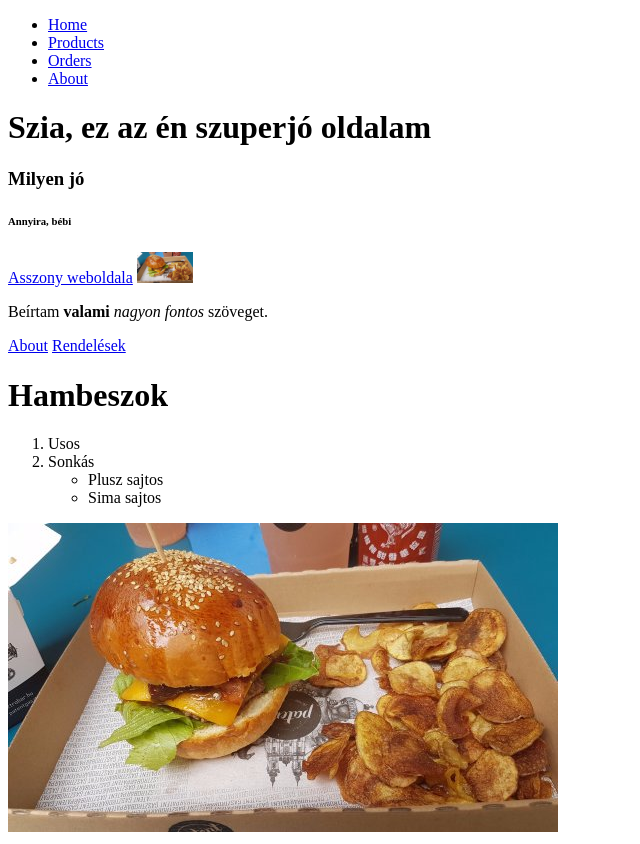
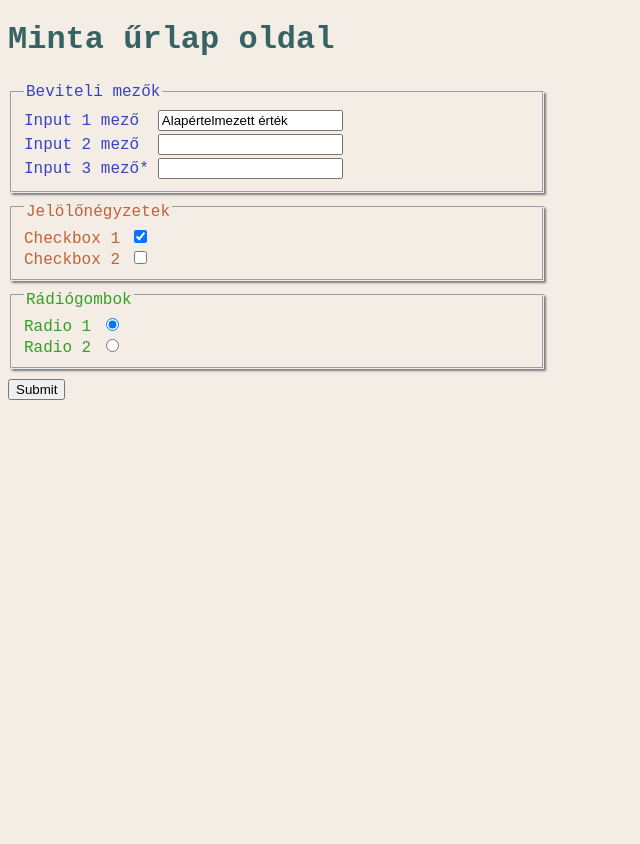
Before and after one commit to GGGasGit/GGGasGit.github.io, a plain HTML site: page index.html in a window 1280 px wide. Shown: the whole page, without its empty margins (0-640 px from the left). After the commit the page ends 800 px from the top, so only its background shows below. Drawn offline with Linux system fonts and the light colour scheme.

Commit message:
Test form page upload

```diff
--- /dev/null
+++ b/CSS/forms.css
@@ -0,0 +1,58 @@
+html {
+    background-color: rgb(243, 237, 229);
+}
+
+h1 {
+    font-family: 'Courier New', Courier, monospace;
+    color: rgb(56, 99, 99);
+}
+
+.form-input {
+    font-family: 'Courier New', Courier, monospace;
+    color: rgb(54, 68, 194);
+    box-shadow: 2px 2px 2px rgb(131, 123, 123);
+    width: 40%;
+    line-height: 1.5;
+}
+
+#input-text1 {
+    margin-left: 9px;
+}
+
+#input-text2 {
+    margin-left: 9px;
+}
+
+#input2 {
+    margin-top: 3px;
+}
+
+.form-check {
+    font-family: 'Courier New', Courier, monospace;
+    color: rgb(194, 98, 54);
+    box-shadow: 2px 2px 2px rgb(131, 123, 123);
+    width: 40%;
+}
+
+.form-check legend {
+    padding-top: 10px;
+}
+
+.form-radio {
+    font-family: 'Courier New', Courier, monospace;
+    color: rgb(53, 160, 39);
+    box-shadow: 2px 2px 2px rgb(131, 123, 123);
+    width: 40%;
+}
+
+.form-radio legend {
+    padding-top: 10px;
+}
+
+.form-block button {
+    margin-top: 10px;
+}
+
+.form-block button:active {
+    box-shadow: 2px 2px 3px #c0c0c0;
+}
--- a/index.html
+++ b/index.html
@@ -1,55 +1,55 @@
 <!DOCTYPE html>
 <html lang="en">
+
 <head>
     <meta charset="UTF-8">
     <meta name="viewport" content="width=device-width, initial-scale=1.0">
-    <title>Egy szuper oldal</title>
+    <title>Document</title>
+    <link rel="stylesheet" href="/CSS/forms.css">
 </head>
+
 <body>
-    <ul>
-        <li>
-            <a href="/">Home</a>
-        </li>
-        <li>
-            <a href="/pages/products.html">Products</a>
-        </li>
-        <li>
-            <a href="/pages/orders.html">Orders</a>
-        </li>
-        <li>
-            <a href="/about.html">About</a>
-        </li>
-    </ul>
-    <h1>
-        Szia, ez az én szuperjó oldalam
-    </h1>
-    <h3>
-        Milyen jó
-    </h3>
-    <h6>
-        Annyira, bébi
-    </h6>
-    <p>
-        <a target="blank" href="https://www.missq.es">Asszony weboldala</a>
-        <a href="https://www.missq.es"><img width="56" src="img/hambi.jpg" alt="hambi"></a>
-    </p>
-    <p>
-        Beírtam <strong>valami</strong> <em>nagyon fontos</em> szöveget.
-    </p>
-    <a href="about.html">About</a>
-    <a href="pages/orders.html">Rendelések</a>
-    <h1>
-        Hambeszok
-    </h1>
-    <ol>
-        <li>Usos</li>
-        <li>Sonkás
-        <ul>
-            <li>Plusz sajtos</li>
-            <li>Sima sajtos</li>
-        </ul>
-        </li>
-    </ol>
-    <img src="img/hambi.jpg" alt="hambi">
+    <h1>Minta űrlap oldal</h1>
+    <form action="" class="form-block">
+        <fieldset class="form-input">
+            <legend>Beviteli mezők</legend>
+            <div class="input1">
+                <label for="input-text1">Input 1 mező</label>
+                <input type="text" name="input-text1" id="input-text1" value="Alapértelmezett érték">
+            </div>
+            <div class="input2">
+                <label for="input-text2">Input 2 mező</label>
+                <input type="text" name="input-text2" id="input-text2">
+            </div>
+            <div class="input3">
+                <label for="input-text3">Input 3 mező*</label>
+                <input type="text" name="input-text3" id="input-text3" required>
+            </div>
+        </fieldset>
+        <fieldset class="form-check">
+            <legend>Jelölőnégyzetek</legend>
+            <div class="check1">
+                <label for="input-check1">Checkbox 1</label>
+                <input type="checkbox" name="input-check1" id="input-check1" checked>
+            </div>
+            <div class="check2">
+                <label for="input-check2">Checkbox 2</label>
+                <input type="checkbox" name="input-check2" id="input-check2">
+            </div>
+        </fieldset>
+        <fieldset class="form-radio">
+            <legend>Rádiógombok</legend>
+            <div class="radio1">
+                <label for="input-radio1">Radio 1</label>
+                <input type="radio" name="input-radio" id="input-radio1" checked>
+            </div>
+            <div class="radio2">
+                <label for="input-radio2">Radio 2</label>
+                <input type="radio" name="input-radio" id="input-radio2">
+            </div>
+        </fieldset>
+        <button>Submit</button>
+    </form>
 </body>
+
 </html>
```
Also changed, not shown: about.html (deleted, +0 -72 lines), pages/orders.html (deleted, +0 -25 lines), pages/products.html (deleted, +0 -25 lines), img/hambi.jpg (deleted).
